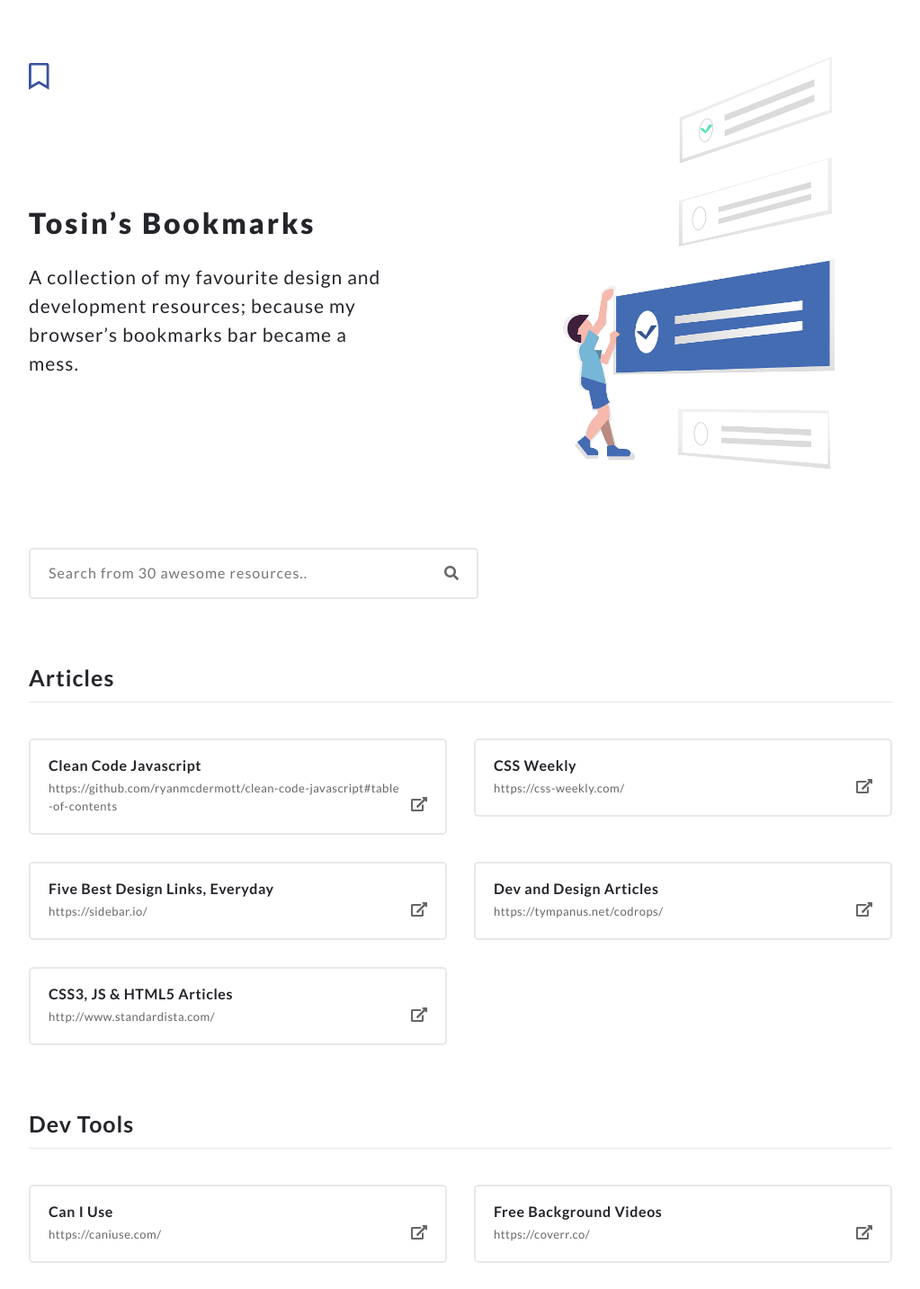
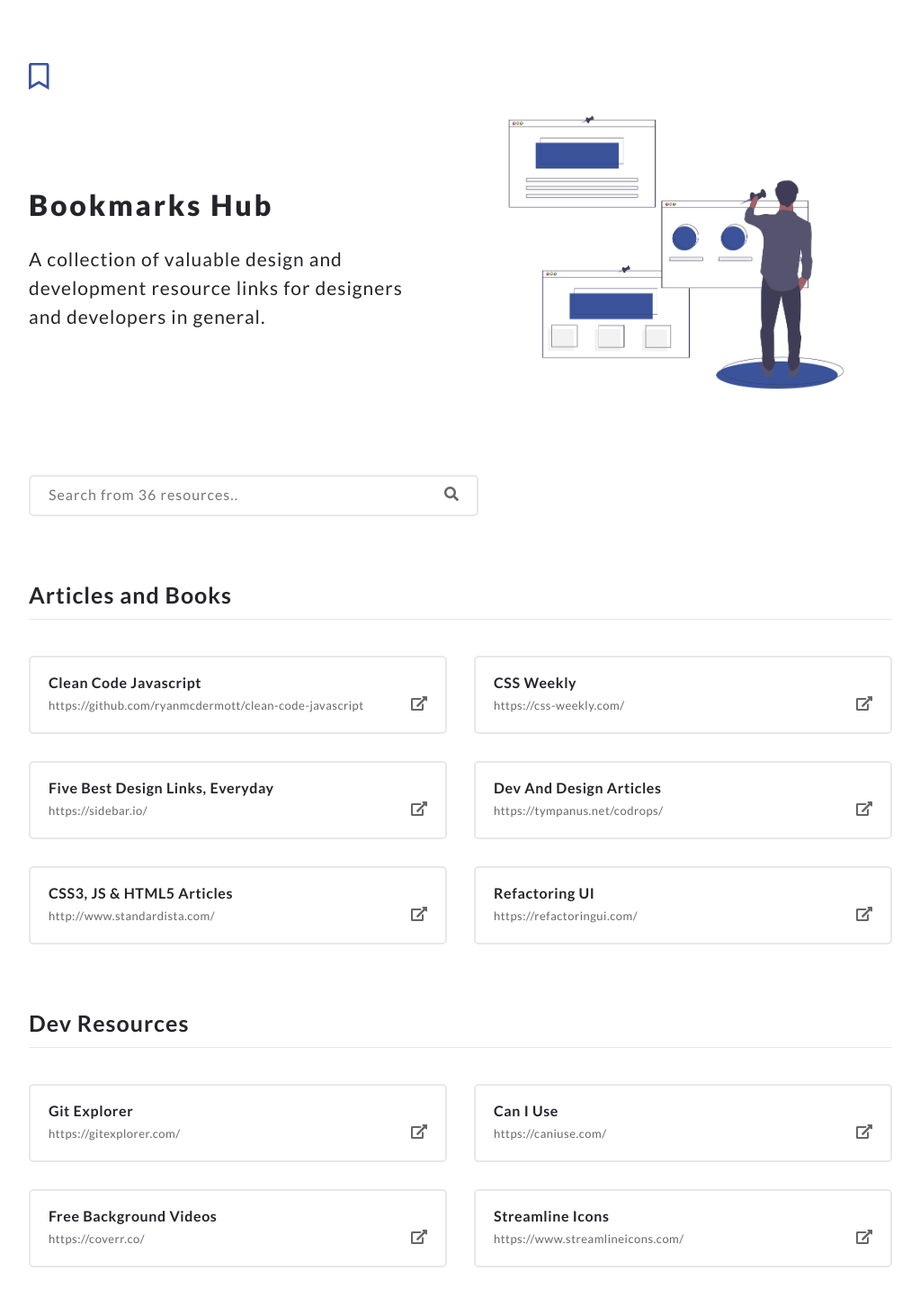
Before and after one commit to reemtos/bookmarks-app, a Vue app: page / in a window 1280 px wide. Shown: the top 1433 px of the page at 90% size, without its empty margins (128-1151 px from the left). Built offline with nearby package versions, Linux system fonts and the light colour scheme.

Commit message:
Change site name, illustration and add more links

```diff
--- a/index.html
+++ b/index.html
@@ -5,7 +5,7 @@
     <meta name="viewport" content="width=device-width,initial-scale=1.0">
     <link href="https://fonts.googleapis.com/css?family=Lato:100,100i,300,300i,400,400i,700,700i,900,900i" rel="stylesheet">
     <link rel="stylesheet" href="https://use.fontawesome.com/releases/v5.0.10/css/all.css" integrity="sha384-+d0P83n9kaQMCwj8F4RJB66tzIwOKmrdb46+porD/OvrJ+37WqIM7UoBtwHO6Nlg" crossorigin="anonymous">
-    <title>Tosin's Bookmarks</title>
+    <title>Bookmarks Hub</title>
     <link rel="icon" href="/static/favicon.ico">
   </head>
   <body>
--- a/src/assets/sass/layout/_footer.scss
+++ b/src/assets/sass/layout/_footer.scss
@@ -3,7 +3,7 @@
     justify-content: space-between;
     padding: 6rem 2rem 10rem !important;
 
-    @include respond(smaller) {
+    @include respond(small) {
         flex-direction: column;
     }
 
@@ -13,10 +13,10 @@
         letter-spacing: 0.05rem;
         line-height: 1.8rem;
 
-        @include respond(smaller) {
+        @include respond(small) {
 
             &:not(:last-child) {
-                margin-bottom: 0.7rem;
+                margin-bottom: 1rem;
             }
         }
 
--- a/src/assets/sass/layout/_header.scss
+++ b/src/assets/sass/layout/_header.scss
@@ -2,14 +2,29 @@
     display: flex;
     flex-wrap: wrap;
     justify-content: space-between;
+    margin-bottom: 2rem;
 
     .intro-section {
-        flex: 0 1 40rem;
+        width: 45%;
+        margin-bottom: 7rem;
         padding-top: 5rem;
+
+        @include respond(large) {
+            margin-bottom: 5rem;
+        }
+
+        @include respond(medium) {
+            margin-bottom: 0;
+            width: 80%;
+        }
+
+        @include respond(small) {
+            width: 100%;
+        }
 
         .logo-holder {
             display: inline-block;
-            margin-bottom: 12rem;
+            margin-bottom: 10rem;
         }
 
         .link {
@@ -56,10 +71,16 @@
     }
 
     .illustration-section {
-        flex: 0 0 43rem;
+        align-items: flex-end;
+        display: flex;
+        width: 50%;
 
-        @include respond(large) {
-            display: none;
+        @include respond(medium) {
+            width: 80%;
+        }
+
+        @include respond(small) {
+            width: 100%;
         }
 
         .illustration {
--- a/src/assets/sass/pages/_home.scss
+++ b/src/assets/sass/pages/_home.scss
@@ -8,10 +8,14 @@
         display: flex;
         justify-content: space-between;
         max-width: 50rem;
-        padding: 1rem 2rem;
+        padding: 1rem 2rem 1.3rem;
         width: 100%;
 
         @include respond(medium) {
+            max-width: 80%;
+        }
+
+        @include respond(small) {
             max-width: 100%;
         }
     }
@@ -22,8 +26,9 @@
         flex: 1 1 auto;
         font-size: 1.6rem;
         letter-spacing: 0.1rem;
+        line-height: 1.6rem;
         margin-right: 1rem;
-        padding: 0.5rem 0;
+        padding: 0 0.5rem 0 0;
 
         &:focus {
             outline: none;
@@ -32,6 +37,13 @@
 
     .search-icon {
         color: $color-primary-light;
+    }
+
+    input:-webkit-autofill,
+    input:-webkit-autofill:hover,
+    input:-webkit-autofill:focus,
+    input:-webkit-autofill:active  {
+        -webkit-box-shadow: 0 0 0 30px $color-white inset !important;
     }
 }
 
@@ -104,7 +116,7 @@
             }
 
             .info {
-                margin-right: 1rem;
+                margin-right: 2rem;
 
                 .title {
                     color: $color-primary;
@@ -113,6 +125,7 @@
                     letter-spacing: 0.06rem;
                     line-height: 2.5rem;
                     margin-bottom: 0.3rem;
+                    text-transform: capitalize;
                     transition: color 300ms ease;
                 }
 
--- a/src/data/data.resources.js
+++ b/src/data/data.resources.js
@@ -1,10 +1,10 @@
 const Resources = [
   {
-    categoryName: 'Articles',
+    categoryName: 'Articles and Books',
     links: [
       {
         title: 'Clean Code Javascript',
-        url: 'https://github.com/ryanmcdermott/clean-code-javascript#table-of-contents'
+        url: 'https://github.com/ryanmcdermott/clean-code-javascript'
       },
       {
         title: 'CSS Weekly',
@@ -21,12 +21,20 @@
       {
         title: 'CSS3, JS & HTML5 Articles',
         url: 'http://www.standardista.com/'
+      },
+      {
+        title: 'refactoring UI',
+        url: 'https://refactoringui.com/'
       }
     ]
   },
   {
-    categoryName: 'Dev Tools',
+    categoryName: 'Dev Resources',
     links: [
+      {
+        title: 'Git Explorer',
+        url: 'https://gitexplorer.com/'
+      },
       {
         title: 'Can I Use',
         url: 'https://caniuse.com/'
@@ -74,6 +82,10 @@
     categoryName: 'Design Tools and Resources',
     links: [
       {
+        title: 'Free SVG Illustrations',
+        url: 'https://undraw.co/'
+      },
+      {
         title: 'Printable Sketch Sheet Templates',
         url: 'https://sketchsheets.com/'
       },
@@ -95,7 +107,7 @@
       },
       {
         title: 'UI Gradients Generator',
-        url: 'https://uigradients.com/#BlueRaspberry'
+        url: 'https://uigradients.com/'
       },
       {
         title: 'Color Shades Generator',
@@ -132,6 +144,23 @@
     ]
   },
   {
+    categoryName: 'Design Inspirations',
+    links: [
+      {
+        title: 'best web pages',
+        url: 'https://www.pages.xyz/'
+      },
+      {
+        title: 'awesome websites',
+        url: 'https://land-book.com/'
+      },
+      {
+        title: 'Call To Idea',
+        url: 'https://calltoidea.com/'
+      }
+    ]
+  },
+  {
     categoryName: 'General Tools',
     links: [
       {
--- a/src/pages/Home.vue
+++ b/src/pages/Home.vue
@@ -9,17 +9,17 @@
                     </a>
                 </div>
                 <div class="introduction">
-                    <h1 class="intro-phrase">Tosin’s Bookmarks</h1>
-                    <p class="intro-paraphrase">A collection of my favourite design and development resources; because my browser’s bookmarks bar became a mess.</p>
+                    <h1 class="intro-phrase">Bookmarks Hub</h1>
+                    <p class="intro-paraphrase">A collection of valuable design and development resource links for designers and developers in general.</p>
                 </div>
             </div>
             <div class="illustration-section">
-                <img src="../assets/images/checklist.png" alt="" class="illustration" />
+                <img src="../assets/images/bookmarks.png" alt="" class="illustration" />
             </div>
         </header>
         <section class="section section__search">
             <div class="search-box">
-                <input type="text" v-model="searchQuery" v-on:keyup="filterResources" class="search-field" :placeholder="'Search from ' + totalResources + ' awesome resources..'" name="keyword">
+                <input type="text" v-model="searchQuery" v-on:keyup="filterResources" class="search-field" :placeholder="'Search from ' + totalResources + ' resources..'" name="keyword">
                 <i class="fas fa-search search-icon"></i>
             </div>
         </section>
@@ -48,6 +48,7 @@
         <footer class="section section__footer">
             <p class="info">Created by <a href="http://tosinorimogunje.com/" class="link" target="_blank">Tosin Orimogunje</a>.</p>
             <p class="info">Illustration from <a href="https://undraw.co/" class="link" target="_blank">Undraw</a>.</p>
+            <p class="info"><a href="https://undraw.co/" class="link" target="_blank">Share on Twitter</a></p>
         </footer>
     </div>
 </template>
```
Also changed, not shown: src/assets/images/bookmarks.png (added).
